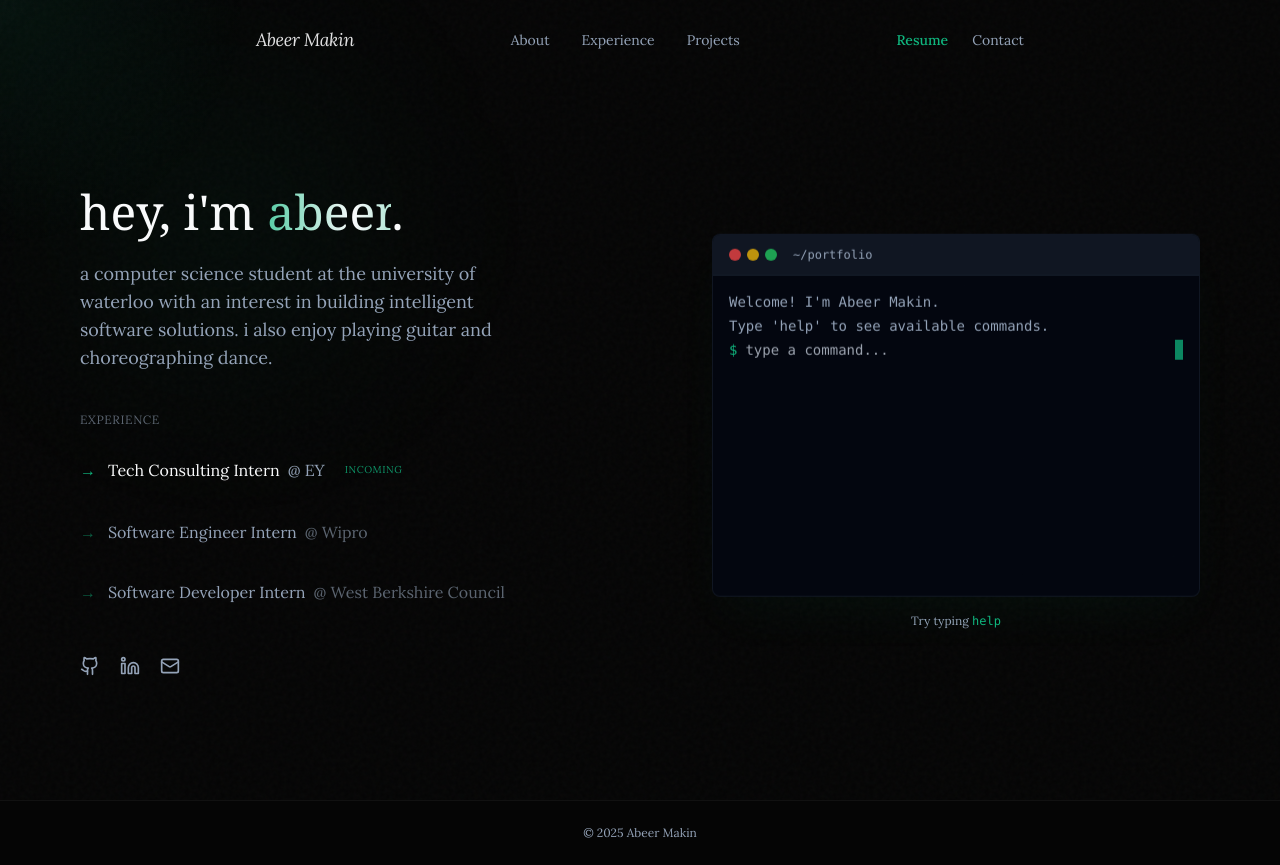
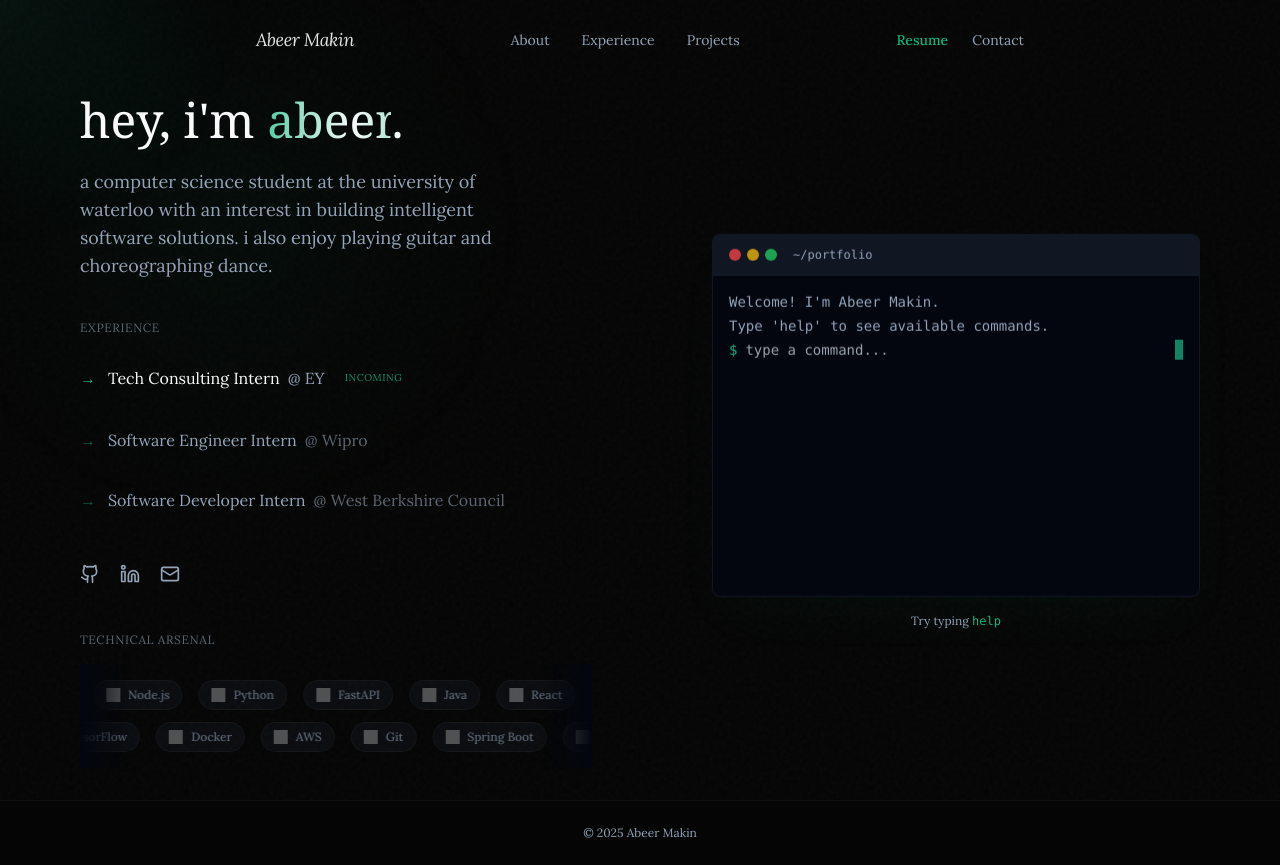
Before and after one commit to am101j/personal-portfolio, a Next.js app: page / in a window 1280 px wide. Built offline with nearby package versions, Linux system fonts and the light colour scheme; grey boxes are pictures that could not be loaded.

Commit message:
added tech stack

```diff
--- a/src/app/page.tsx
+++ b/src/app/page.tsx
@@ -3,6 +3,7 @@
 import { MinimalHeader } from '@/components/minimal-header';
 import { InteractiveTerminal } from '@/components/interactive-terminal';
 import { resumeData } from '@/lib/resume-data';
+import { TechStack } from '@/components/tech-stack';
 import { Github, Linkedin, Mail } from 'lucide-react';
 import Link from 'next/link';
 import { useEffect, useRef } from 'react';
@@ -142,6 +143,12 @@ export default function HomePage() {
                                     <Mail className="w-5 h-5" />
                                 </Link>
                             </div>
+
+                            {/* Tech Stack Marquee */}
+                            <div className="mt-12 w-full max-w-lg">
+                                <p className="text-xs text-muted-foreground/60 uppercase tracking-wider mb-4">technical arsenal</p>
+                                <TechStack />
+                            </div>
                         </div>
 
                         {/* Right Side - Terminal */}
@@ -151,7 +158,9 @@ export default function HomePage() {
                             </div>
                         </div>
                     </div>
+
                 </section>
+
             </main>
 
             {/* Minimal Footer */}
@@ -160,6 +169,6 @@ export default function HomePage() {
                     <p>© {new Date().getFullYear()} {resumeData.name}</p>
                 </div>
             </footer>
-        </div>
+        </div >
     );
 }
--- /dev/null
+++ b/src/components/tech-stack.tsx
@@ -0,0 +1,90 @@
+'use client';
+
+import { useState } from 'react';
+
+// Map potentially tricky skill names to Simple Icons slugs
+const iconSlugs: Record<string, string> = {
+    'Java': 'java',
+    'Python': 'python',
+    'JavaScript': 'javascript',
+    'TypeScript': 'typescript',
+    'Spring Boot': 'springboot',
+    'Node.js': 'nodedotjs',
+    'React': 'react',
+    'Next.js': 'nextdotjs',
+    'FastAPI': 'fastapi',
+    'PostgreSQL': 'postgresql',
+    'MongoDB': 'mongodb',
+    'TensorFlow': 'tensorflow',
+    'Docker': 'docker',
+    'AWS': 'amazonwebservices',
+    'Git': 'git',
+    'Tailwind CSS': 'tailwindcss',
+};
+
+// Curated list of main skills for the hero section
+const MAIN_STACK = [
+    'React',
+    'Next.js',
+    'TypeScript',
+    'Node.js',
+    'Python',
+    'FastAPI',
+    'Java',
+    'Spring Boot',
+    'PostgreSQL',
+    'MongoDB',
+    'TensorFlow',
+    'Docker',
+    'AWS',
+    'Git'
+];
+
+const SkillBadge = ({ name }: { name: string }) => {
+    const slug = iconSlugs[name] || name.toLowerCase().replace(/[^a-z0-9]/g, '');
+    const iconUrl = `https://cdn.simpleicons.org/${slug}/white`;
+    const [imgError, setImgError] = useState(false);
+
+    return (
+        <div className="flex items-center gap-2 px-3 py-1.5 bg-secondary/30 backdrop-blur-sm rounded-full border border-white/5 hover:border-primary/20 hover:bg-secondary/50 transition-all duration-300 mx-2 whitespace-nowrap group">
+            {!imgError && (
+                <img
+                    src={iconUrl}
+                    alt=""
+                    className="w-3.5 h-3.5 opacity-60 group-hover:opacity-100 transition-opacity grayscale group-hover:grayscale-0"
+                    onError={() => setImgError(true)}
+                />
+            )}
+            <span className="text-xs font-medium text-muted-foreground/80 group-hover:text-foreground transition-colors">{name}</span>
+        </div>
+    );
+};
+
+export function TechStack() {
+    // Split skills into two rows for better visual effect
+    const midpoint = Math.ceil(MAIN_STACK.length / 2);
+    const row1 = MAIN_STACK.slice(0, midpoint);
+    const row2 = MAIN_STACK.slice(midpoint);
+
+    return (
+        <div className="relative flex flex-col gap-3 py-4 overflow-hidden opacity-80 hover:opacity-100 transition-opacity">
+            {/* Gradients to fade edges */}
+            <div className="absolute left-0 top-0 bottom-0 w-12 bg-gradient-to-r from-background to-transparent z-10" />
+            <div className="absolute right-0 top-0 bottom-0 w-12 bg-gradient-to-l from-background to-transparent z-10" />
+
+            {/* Row 1 - Regular direction */}
+            <div className="flex animate-marquee overflow-hidden w-max">
+                {[...row1, ...row1, ...row1, ...row1].map((skill, i) => (
+                    <SkillBadge key={`${skill}-${i}`} name={skill} />
+                ))}
+            </div>
+
+            {/* Row 2 - Reverse direction */}
+            <div className="flex animate-marquee-reverse overflow-hidden w-max">
+                {[...row2, ...row2, ...row2, ...row2].map((skill, i) => (
+                    <SkillBadge key={`${skill}-${i}`} name={skill} />
+                ))}
+            </div>
+        </div>
+    );
+}
--- a/tailwind.config.ts
+++ b/tailwind.config.ts
@@ -1,4 +1,4 @@
-import type {Config} from 'tailwindcss';
+import type { Config } from 'tailwindcss';
 
 export default {
   darkMode: ['class'],
@@ -85,11 +85,22 @@ export default {
             height: '0',
           },
         },
+        marquee: {
+          from: { transform: 'translateX(0)' },
+          to: { transform: 'translateX(-50%)' },
+        },
+        'marquee-reverse': {
+          from: { transform: 'translateX(-50%)' },
+          to: { transform: 'translateX(0)' },
+        },
       },
       animation: {
         'accordion-down': 'accordion-down 0.2s ease-out',
         'accordion-up': 'accordion-up 0.2s ease-out',
+        marquee: 'marquee 25s linear infinite',
+        'marquee-reverse': 'marquee-reverse 25s linear infinite',
       },
+
     },
   },
   plugins: [require('tailwindcss-animate')],
```
